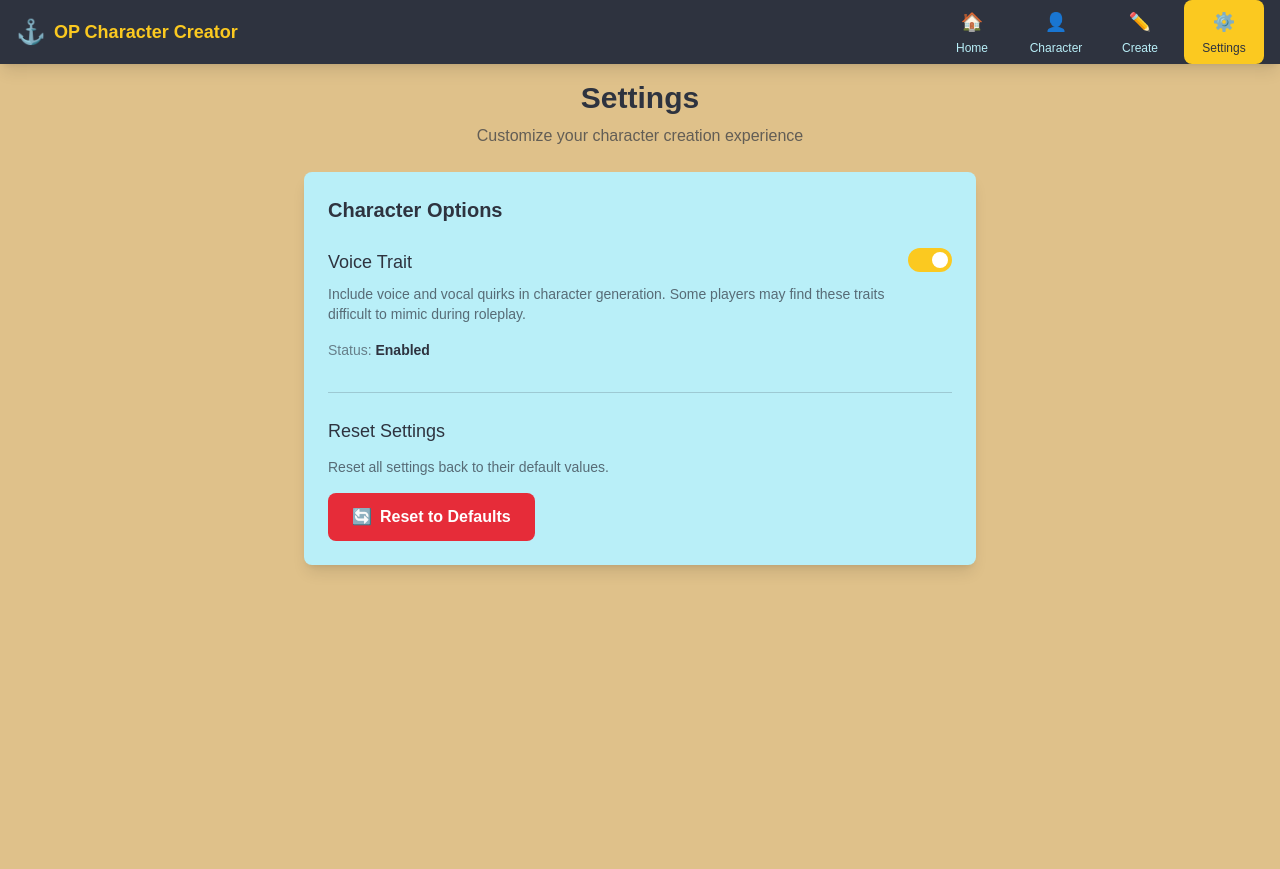
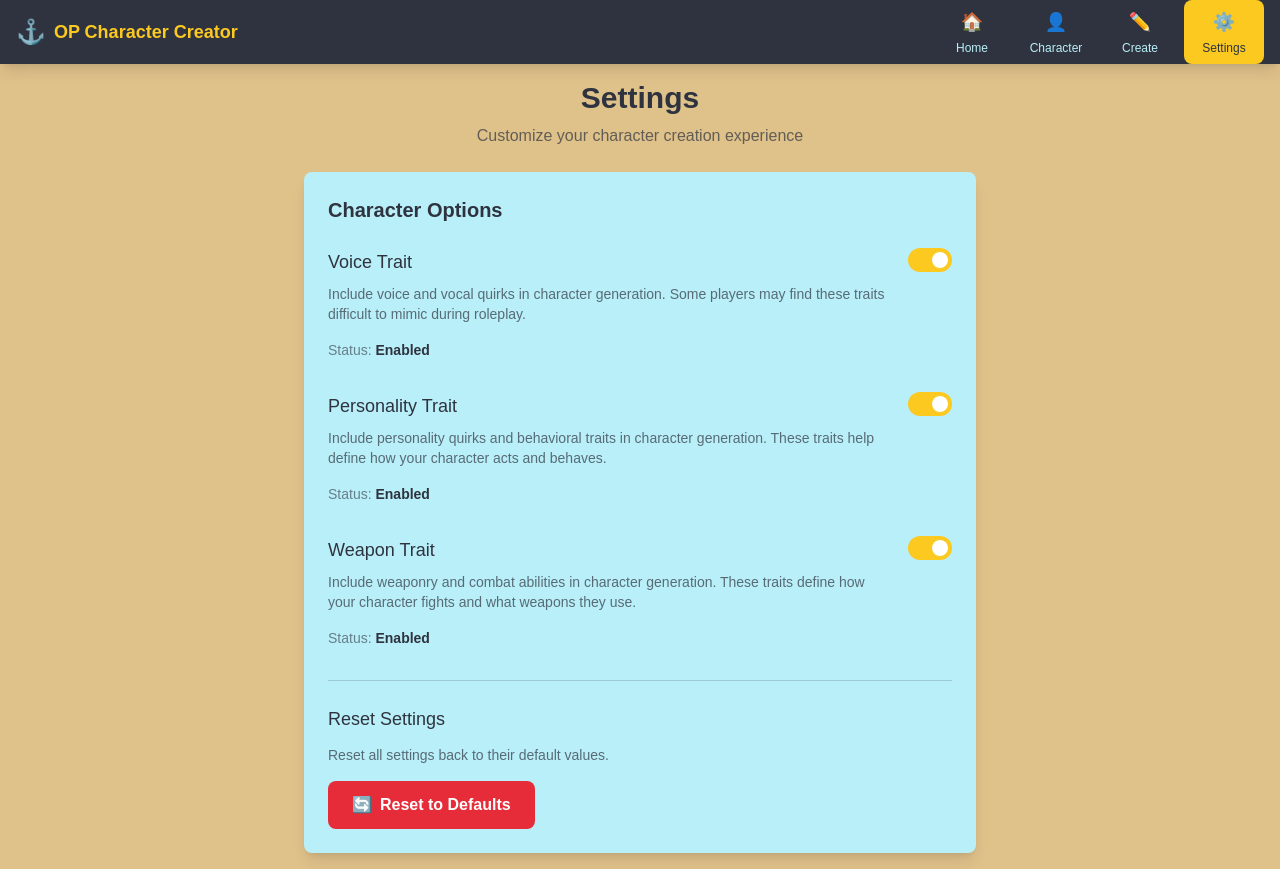
Before and after one commit to codeaquil/op-character-creator, a Next.js app: page /settings in a window 1280 px wide. Before the commit the page ends 800 px from the top, so only its background shows below. Built offline with nearby package versions, Linux system fonts and the light colour scheme.

Commit message:
add personality_trait and weapon_trait toggle settings

```diff
--- a/app/settings/page.js
+++ b/app/settings/page.js
@@ -6,12 +6,16 @@ import { settingsManager } from '../../models/SettingsManager';
 
 export default function SettingsPage() {
   const [showVoiceTrait, setShowVoiceTrait] = useState(true);
+  const [showPersonalityTrait, setShowPersonalityTrait] = useState(true);
+  const [showWeaponTrait, setShowWeaponTrait] = useState(true);
   const [isLoading, setIsLoading] = useState(true);
   const [saveStatus, setSaveStatus] = useState('');
 
   useEffect(() => {
     // Load current settings
     setShowVoiceTrait(settingsManager.getShowVoiceTrait());
+    setShowPersonalityTrait(settingsManager.getShowPersonalityTrait());
+    setShowWeaponTrait(settingsManager.getShowWeaponTrait());
     setIsLoading(false);
   }, []);
 
@@ -24,9 +28,29 @@ export default function SettingsPage() {
     setTimeout(() => setSaveStatus(''), 2000);
   };
 
+  const handlePersonalityTraitToggle = () => {
+    const newValue = settingsManager.togglePersonalityTrait();
+    setShowPersonalityTrait(newValue);
+
+    // Show save confirmation
+    setSaveStatus('saved');
+    setTimeout(() => setSaveStatus(''), 2000);
+  };
+
+  const handleWeaponTraitToggle = () => {
+    const newValue = settingsManager.toggleWeaponTrait();
+    setShowWeaponTrait(newValue);
+
+    // Show save confirmation
+    setSaveStatus('saved');
+    setTimeout(() => setSaveStatus(''), 2000);
+  };
+
   const handleResetSettings = () => {
     settingsManager.resetSettings();
     setShowVoiceTrait(settingsManager.getShowVoiceTrait());
+    setShowPersonalityTrait(settingsManager.getShowPersonalityTrait());
+    setShowWeaponTrait(settingsManager.getShowWeaponTrait());
 
     // Show reset confirmation
     setSaveStatus('reset');
@@ -103,6 +127,80 @@ export default function SettingsPage() {
               </div>
             </div>
 
+            {/* Personality Trait Toggle */}
+            <div className="mb-8">
+              <div className="flex items-start justify-between mb-4">
+                <div className="flex-1 mr-4">
+                  <h3 className="text-lg font-medium text-outer-space dark:text-gray-200 mb-2">
+                    Personality Trait
+                  </h3>
+                  <p className="text-outer-space/70 dark:text-gray-300 text-sm">
+                    Include personality quirks and behavioral traits in character generation.
+                    These traits help define how your character acts and behaves.
+                  </p>
+                </div>
+
+                <button
+                  onClick={handlePersonalityTraitToggle}
+                  className={`
+                    relative inline-flex h-6 w-11 items-center rounded-full transition-colors focus:outline-none focus:ring-2 focus:ring-celtic-blue dark:focus:ring-dark-celtic-blue focus:ring-offset-2 dark:focus:ring-offset-dark-outer-space
+                    ${showPersonalityTrait ? 'bg-ripe-mango dark:bg-dark-ripe-mango' : 'bg-gray-300 dark:bg-gray-600'}
+                  `}
+                >
+                  <span
+                    className={`
+                      inline-block h-4 w-4 transform rounded-full bg-white transition-transform
+                      ${showPersonalityTrait ? 'translate-x-6' : 'translate-x-1'}
+                    `}
+                  />
+                </button>
+              </div>
+
+              <div className="text-sm">
+                <span className="text-outer-space/60 dark:text-gray-400">Status: </span>
+                <span className={`font-bold ${showPersonalityTrait ? 'text-outer-space dark:text-gray-200' : 'text-gray-500 dark:text-gray-400'}`}>
+                  {showPersonalityTrait ? 'Enabled' : 'Disabled'}
+                </span>
+              </div>
+            </div>
+
+            {/* Weapon Trait Toggle */}
+            <div className="mb-8">
+              <div className="flex items-start justify-between mb-4">
+                <div className="flex-1 mr-4">
+                  <h3 className="text-lg font-medium text-outer-space dark:text-gray-200 mb-2">
+                    Weapon Trait
+                  </h3>
+                  <p className="text-outer-space/70 dark:text-gray-300 text-sm">
+                    Include weaponry and combat abilities in character generation.
+                    These traits define how your character fights and what weapons they use.
+                  </p>
+                </div>
+
+                <button
+                  onClick={handleWeaponTraitToggle}
+                  className={`
+                    relative inline-flex h-6 w-11 items-center rounded-full transition-colors focus:outline-none focus:ring-2 focus:ring-celtic-blue dark:focus:ring-dark-celtic-blue focus:ring-offset-2 dark:focus:ring-offset-dark-outer-space
+                    ${showWeaponTrait ? 'bg-ripe-mango dark:bg-dark-ripe-mango' : 'bg-gray-300 dark:bg-gray-600'}
+                  `}
+                >
+                  <span
+                    className={`
+                      inline-block h-4 w-4 transform rounded-full bg-white transition-transform
+                      ${showWeaponTrait ? 'translate-x-6' : 'translate-x-1'}
+                    `}
+                  />
+                </button>
+              </div>
+
+              <div className="text-sm">
+                <span className="text-outer-space/60 dark:text-gray-400">Status: </span>
+                <span className={`font-bold ${showWeaponTrait ? 'text-outer-space dark:text-gray-200' : 'text-gray-500 dark:text-gray-400'}`}>
+                  {showWeaponTrait ? 'Enabled' : 'Disabled'}
+                </span>
+              </div>
+            </div>
+
             {/* Save Status */}
             {saveStatus && (
               <div className={`
--- a/models/SettingsManager.js
+++ b/models/SettingsManager.js
@@ -5,6 +5,8 @@ export class SettingsManager {
   constructor() {
     this.settings = {
       showVoiceTrait: true, // Default to showing voice trait
+      showPersonalityTrait: true, // Default to showing personality trait
+      showWeaponTrait: true, // Default to showing weapon trait
     };
     this.storageKey = 'op-character-creator-settings';
     this.loadSettings();
@@ -70,6 +72,52 @@ export class SettingsManager {
   }
 
   /**
+   * Get the personality trait visibility setting
+   */
+  getShowPersonalityTrait() {
+    return this.settings.showPersonalityTrait;
+  }
+
+  /**
+   * Set the personality trait visibility setting
+   */
+  setShowPersonalityTrait(show) {
+    this.settings.showPersonalityTrait = show;
+    this.saveSettings();
+  }
+
+  /**
+   * Toggle the personality trait visibility setting
+   */
+  togglePersonalityTrait() {
+    this.setShowPersonalityTrait(!this.settings.showPersonalityTrait);
+    return this.settings.showPersonalityTrait;
+  }
+
+  /**
+   * Get the weapon trait visibility setting
+   */
+  getShowWeaponTrait() {
+    return this.settings.showWeaponTrait;
+  }
+
+  /**
+   * Set the weapon trait visibility setting
+   */
+  setShowWeaponTrait(show) {
+    this.settings.showWeaponTrait = show;
+    this.saveSettings();
+  }
+
+  /**
+   * Toggle the weapon trait visibility setting
+   */
+  toggleWeaponTrait() {
+    this.setShowWeaponTrait(!this.settings.showWeaponTrait);
+    return this.settings.showWeaponTrait;
+  }
+
+  /**
    * Get all settings
    */
   getAllSettings() {
@@ -82,6 +130,8 @@ export class SettingsManager {
   resetSettings() {
     this.settings = {
       showVoiceTrait: true,
+      showPersonalityTrait: true,
+      showWeaponTrait: true,
     };
     this.saveSettings();
   }
@@ -90,10 +140,18 @@ export class SettingsManager {
    * Filter traits based on current settings
    */
   filterTraits(traits) {
-    if (!this.settings.showVoiceTrait) {
-      return traits.filter(trait => trait.code !== 'voice_trait');
-    }
-    return traits;
+    return traits.filter(trait => {
+      if (trait.code === 'voice_trait' && !this.settings.showVoiceTrait) {
+        return false;
+      }
+      if (trait.code === 'personality_trait' && !this.settings.showPersonalityTrait) {
+        return false;
+      }
+      if (trait.code === 'weapon_trait' && !this.settings.showWeaponTrait) {
+        return false;
+      }
+      return true;
+    });
   }
 
   /**
@@ -103,6 +161,12 @@ export class SettingsManager {
     if (traitCode === 'voice_trait') {
       return this.settings.showVoiceTrait;
     }
+    if (traitCode === 'personality_trait') {
+      return this.settings.showPersonalityTrait;
+    }
+    if (traitCode === 'weapon_trait') {
+      return this.settings.showWeaponTrait;
+    }
     return true;
   }
 }
```
